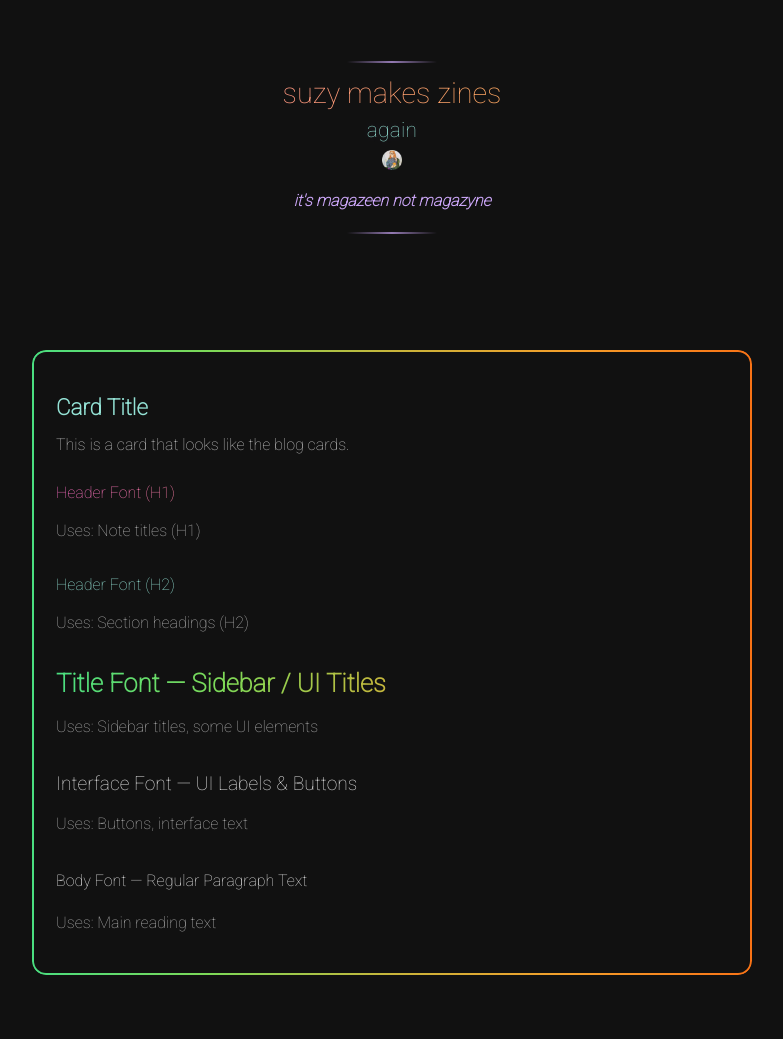
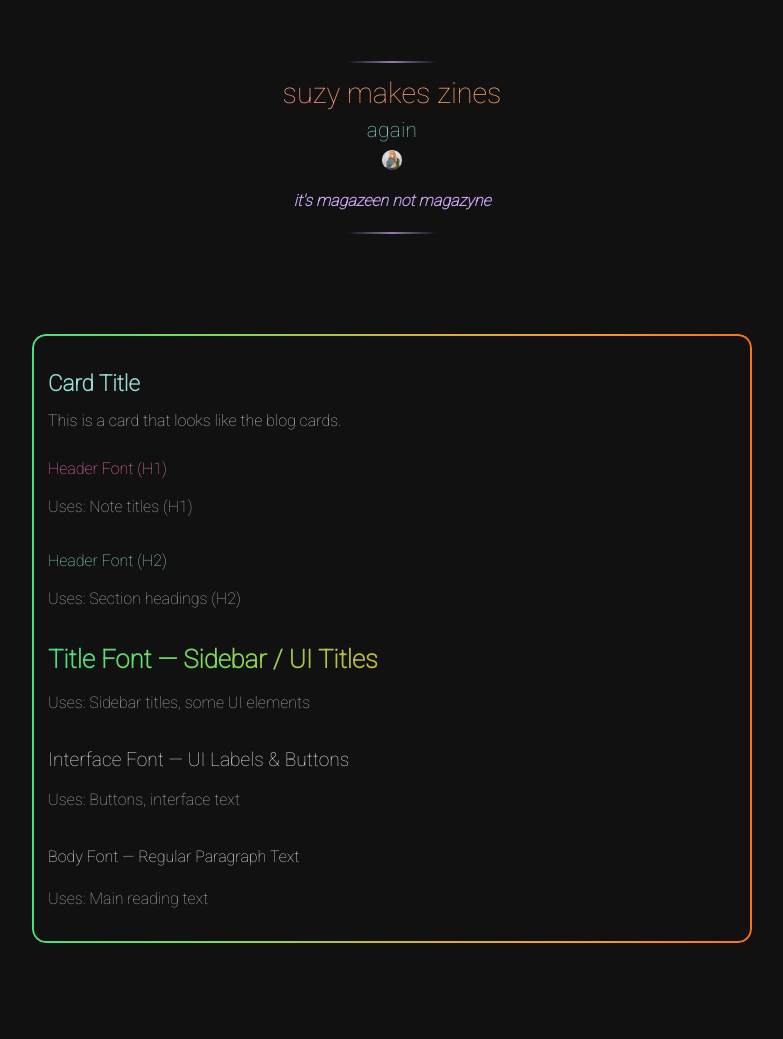
Before and after one commit to Marmitewarlock/suzal, a Jekyll site: the page built from zines/index.md, in a window 1280 px wide. Shown: the whole page, without its empty margins (248-1031 px from the left). Built offline with Jekyll 4.4.1, drawn with Linux system fonts in a browser that asks for light colours; after the commit the page ends 991 px from its top, so only the background shows below that.

Commit message:
Update royal-velvet.css

```diff
--- a/assets/css/royal-velvet.css
+++ b/assets/css/royal-velvet.css
@@ -355,8 +355,8 @@ ol {
 /* Royal Velvet Gradient Border Card */
 .rv-page-card {
   position: relative;
-  padding: 1.5rem;
-  margin: 2rem 0;
+  padding: 1rem;
+  margin: 1rem 0;
   border-radius: 14px;
   background: var(--background-primary);
   z-index: 1;
```
